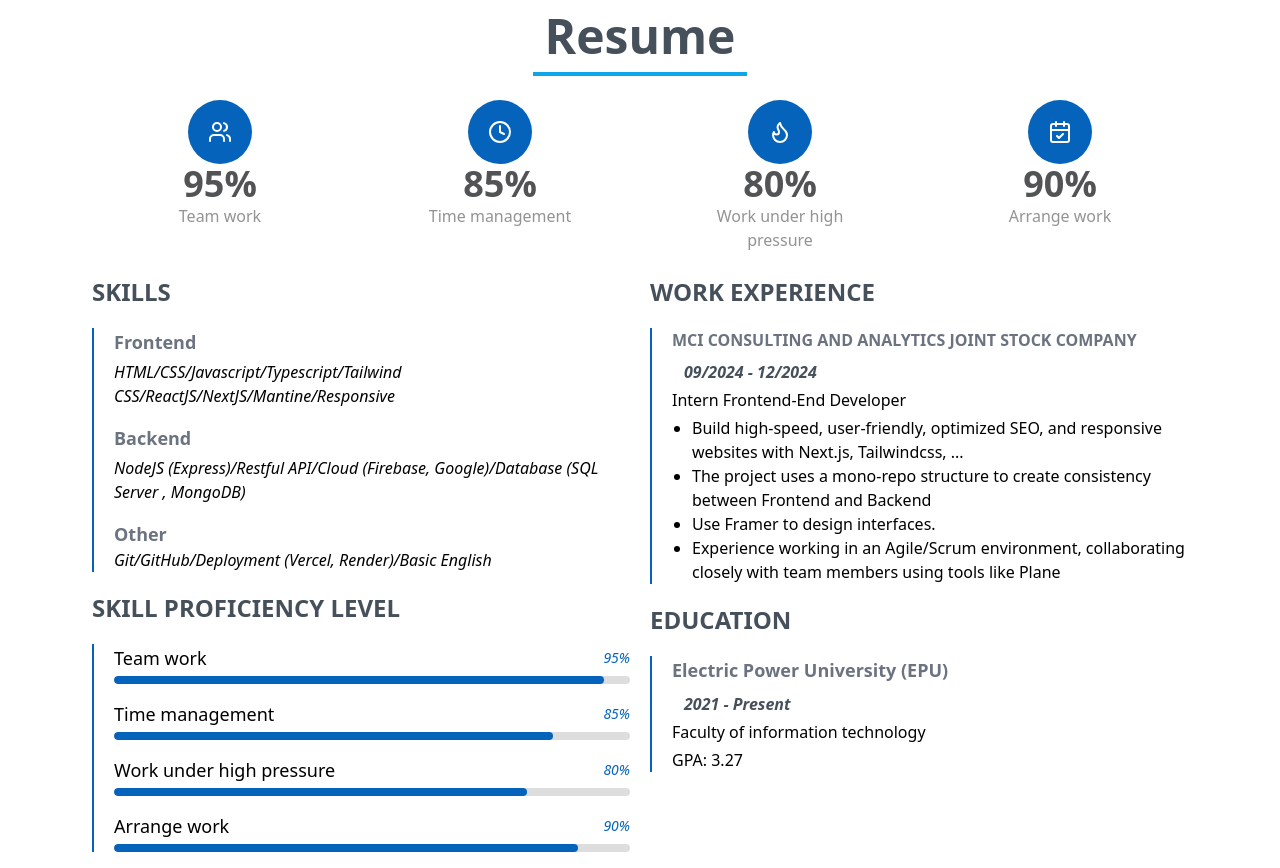
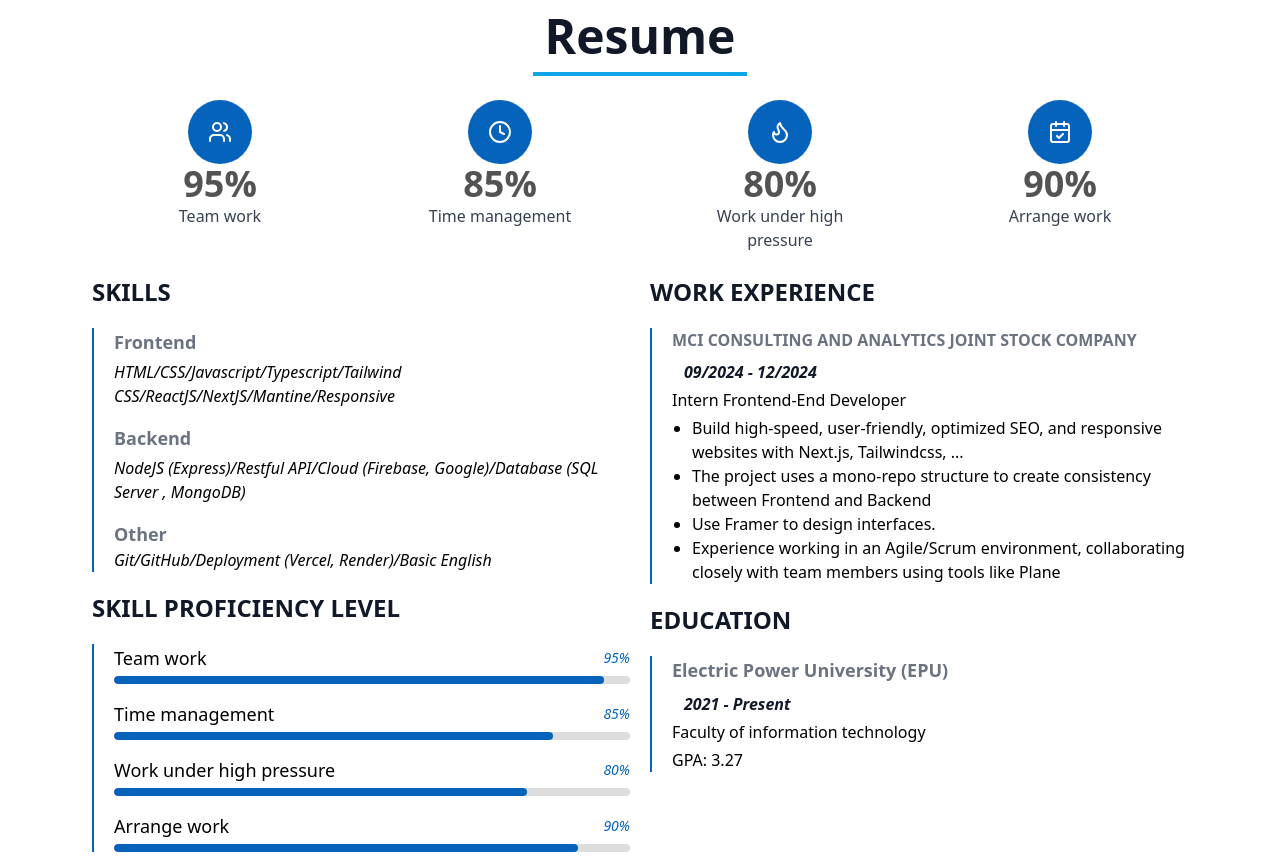
Before and after one commit to titbe/Portfolio, a Next.js app: page /resume in a window 1280 px wide. Built offline with nearby package versions, Linux system fonts and the light colour scheme.

Commit message:
optimize page insight

```diff
--- a/src/app/home/page.tsx
+++ b/src/app/home/page.tsx
@@ -44,7 +44,7 @@ const HomePage = () => {
               : "opacity-0"
           }`}
         >
-          <h1 className="text-4xl md:text-6xl font-bold text-[rgb(69,80,91)] dark:text-sky-700 leading-tight">
+          <h1 className="text-4xl md:text-6xl font-bold text-gray-900 dark:text-sky-700 leading-tight">
             Pham Minh Hieu
           </h1>
           <Typewriter
@@ -56,6 +56,7 @@ const HomePage = () => {
               href="https://www.facebook.com/pham.minh.hieu.677056"
               target="_blank"
               rel="noopener noreferrer"
+              aria-label="Facebook profile"
             >
               <Facebook
                 className="hover:text-[#0866FF] hover:scale-150 active:scale-125 transition-all duration-150"
@@ -66,6 +67,7 @@ const HomePage = () => {
               href="https://www.linkedin.com/in/minh-hi%E1%BA%BFu-ph%E1%BA%A1m-453602327/"
               target="_blank"
               rel="noopener noreferrer"
+              aria-label="LinkedIn profile"
             >
               <Linkedin
                 className="hover:text-[#0A66C2] hover:scale-150 active:scale-125 transition-all duration-150"
@@ -76,9 +78,10 @@ const HomePage = () => {
               href="https://github.com/titbe"
               target="_blank"
               rel="noopener noreferrer"
+              aria-label="GitHub profile"
             >
               <Github
-                className="hover:text-[rgb(69,80,91)] hover:scale-150 active:scale-125 transition-all duration-150"
+                className="hover:text-gray-900 hover:scale-150 active:scale-125 transition-all duration-150"
                 size={40}
               />
             </a>
--- a/src/app/profile/page.tsx
+++ b/src/app/profile/page.tsx
@@ -19,7 +19,7 @@ const ProfilePage = () => {
       <div className="absolute inset-0 bg-slate-100/40 z-0"></div>
 
       <div className="relative z-10 container mx-auto flex flex-col items-center gap-3 h-full px-5">
-        <h1 className="text-5xl font-bold text-[rgb(69,80,91)] dark:text-sky-500 border-b-4 border-sky-500 p-3 mt-12 md:mt-0">
+        <h1 className="text-5xl font-bold text-gray-900 dark:text-sky-500 border-b-4 border-sky-500 p-3 mt-12 md:mt-0">
           Profile
         </h1>
         <div className="flex gap-5 w-full items-center justify-center md:justify-end">
--- a/src/app/project/page.tsx
+++ b/src/app/project/page.tsx
@@ -12,7 +12,7 @@ const ProjectPage = () => {
     <>
       <div className="absolute inset-0 z-0 bg-[#1A2A59]"></div>
       <div className="relative z-10 container mx-auto flex flex-col items-center gap-3 h-full px-5">
-        <h1 className="relative text-5xl font-bold text-[rgb(69,80,91)] dark:text-sky-500 border-b-4 border-sky-500 p-3 mt-12 md:mt-0">
+        <h1 className="relative text-5xl font-bold text-gray-900 dark:text-sky-500 border-b-4 border-sky-500 p-3 mt-12 md:mt-0">
           Project
         </h1>
         <div className="relative container mx-auto flex flex-col items-center gap-6 h-full px-10">
--- a/src/app/resume/page.tsx
+++ b/src/app/resume/page.tsx
@@ -35,7 +35,7 @@ const ResumePage = () => {
       ref={sectionRef}
       className="w-full px-6 md:px-20 z-10 flex flex-col justify-center items-center gap-1 h-full mx-auto"
     >
-      <h1 className="text-5xl font-bold text-[rgb(69,80,91)] dark:text-sky-500 border-b-4 border-sky-500 p-3 mt-12 md:mt-0">
+      <h1 className="text-5xl font-bold text-gray-900 dark:text-sky-500 border-b-4 border-sky-500 p-3 mt-12 md:mt-0">
         Resume
       </h1>
 
@@ -48,7 +48,7 @@ const ResumePage = () => {
           <span className="font-bold text-4xl text-[#272829CC] dark:text-sky-500">
             <AnimatedCounter endValue={95} isVisible={isVisible} />
           </span>
-          <p className="text-[#27282980] dark:text-white text-center break-words max-w-[150px]">
+          <p className="text-gray-700 dark:text-white text-center break-words max-w-[150px]">
             Team work
           </p>
         </div>
@@ -59,7 +59,7 @@ const ResumePage = () => {
           <span className="font-bold text-4xl text-[#272829CC] dark:text-sky-500">
             <AnimatedCounter endValue={85} isVisible={isVisible} />
           </span>
-          <p className="text-[#27282980] dark:text-white text-center break-words max-w-[150px]">
+          <p className="text-gray-700 dark:text-white text-center break-words max-w-[150px]">
             Time management
           </p>
         </div>
@@ -70,7 +70,7 @@ const ResumePage = () => {
           <span className="font-bold text-4xl text-[#272829CC] dark:text-sky-500">
             <AnimatedCounter endValue={80} isVisible={isVisible} />
           </span>
-          <p className="text-[#27282980] dark:text-white text-center break-words max-w-[150px]">
+          <p className="text-gray-700 dark:text-white text-center break-words max-w-[150px]">
             Work under high pressure
           </p>
         </div>
@@ -81,7 +81,7 @@ const ResumePage = () => {
           <span className="font-bold text-4xl text-[#272829CC] dark:text-sky-500">
             <AnimatedCounter endValue={90} isVisible={isVisible} />
           </span>
-          <p className="text-[#27282980] dark:text-white text-center break-words max-w-[150px]">
+          <p className="text-gray-700 dark:text-white text-center break-words max-w-[150px]">
             Arrange work
           </p>
         </div>
@@ -90,7 +90,7 @@ const ResumePage = () => {
       <div className="grid md:grid-cols-2 gap-5 w-full px-3">
         <div className="">
           {/* Summary */}
-          <h1 className="my-5 text-[rgb(69,80,91)] dark:text-sky-500 text-2xl font-bold uppercase">
+          <h1 className="my-5 text-gray-900 dark:text-sky-500 text-2xl font-bold uppercase">
             Skills
           </h1>
 
@@ -123,7 +123,7 @@ const ResumePage = () => {
             </p>
           </div>
 
-          <h1 className="my-5 text-[rgb(69,80,91)] dark:text-sky-500 text-2xl font-bold uppercase">
+          <h1 className="my-5 text-gray-900 dark:text-sky-500 text-2xl font-bold uppercase">
             Skill proficiency level
           </h1>
           <div className="border-[rgb(5,99,187)] border-l-2 pl-5">
@@ -155,14 +155,14 @@ const ResumePage = () => {
         </div>
 
         <div className="">
-          <h1 className="my-5 text-[rgb(69,80,91)] dark:text-sky-500 text-2xl font-bold uppercase">
+          <h1 className="my-5 text-gray-900 dark:text-sky-500 text-2xl font-bold uppercase">
             Work Experience
           </h1>
           <div className="border-[rgb(5,99,187)] border-l-2 pl-5">
             <h4 className="font-bold text-gray-500 mb-2">
               MCI CONSULTING AND ANALYTICS JOINT STOCK COMPANY
             </h4>
-            <h5 className="text-base italic font-semibold text-[rgb(69,80,91)] dark:text-sky-500 mx-3 my-1">
+            <h5 className="text-base italic font-semibold text-gray-900 dark:text-sky-500 mx-3 my-1">
               09/2024 - 12/2024
             </h5>
 
@@ -185,14 +185,14 @@ const ResumePage = () => {
           </div>
 
           {/* Education */}
-          <h1 className="my-5 text-[rgb(69,80,91)] dark:text-sky-500 text-2xl font-bold uppercase">
+          <h1 className="my-5 text-gray-900 dark:text-sky-500 text-2xl font-bold uppercase">
             Education
           </h1>
           <div className="border-[rgb(5,99,187)] border-l-2 pl-5">
             <h4 className="text-lg font-bold text-gray-500 mb-2">
               Electric Power University (EPU)
             </h4>
-            <h5 className="text-base italic font-semibold text-[rgb(69,80,91)] dark:text-sky-500 mx-3 my-1">
+            <h5 className="text-base italic font-semibold text-gray-900 dark:text-sky-500 mx-3 my-1">
               2021 - Present
             </h5>
             <p className="mb-1">Faculty of information technology</p>
--- a/src/components/SidebarMenu.tsx
+++ b/src/components/SidebarMenu.tsx
@@ -75,6 +75,7 @@ const SidebarMenu = () => {
           alt="Logo"
           width={80}
           height={80}
+          priority
           className="rounded-md"
         />
       </button>
```
